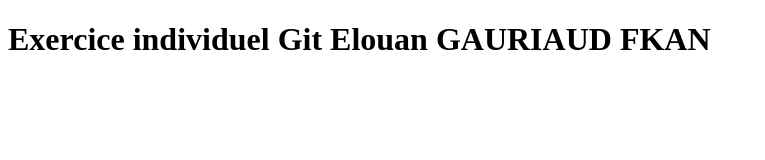
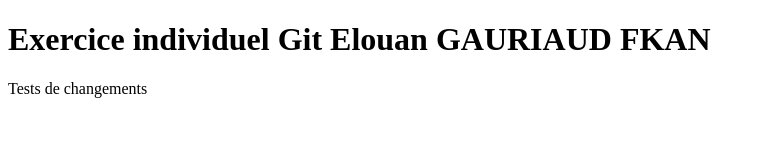
Before and after one commit to DwoDwoS/Exercices_Individuels_ADA, a plain HTML site: page index.html in a window 1280 px wide. Shown: the whole page, without its empty margins (0-765 px from the left). Drawn offline with Linux system fonts and the light colour scheme.

Commit message:
Second Commit

```diff
--- a/index.html
+++ b/index.html
@@ -8,5 +8,7 @@
 <body>
     <h1>Exercice individuel Git Elouan GAURIAUD FKAN</h1>
 
+    <p>Tests de changements</p>
+
 </body>
 </html>
```
